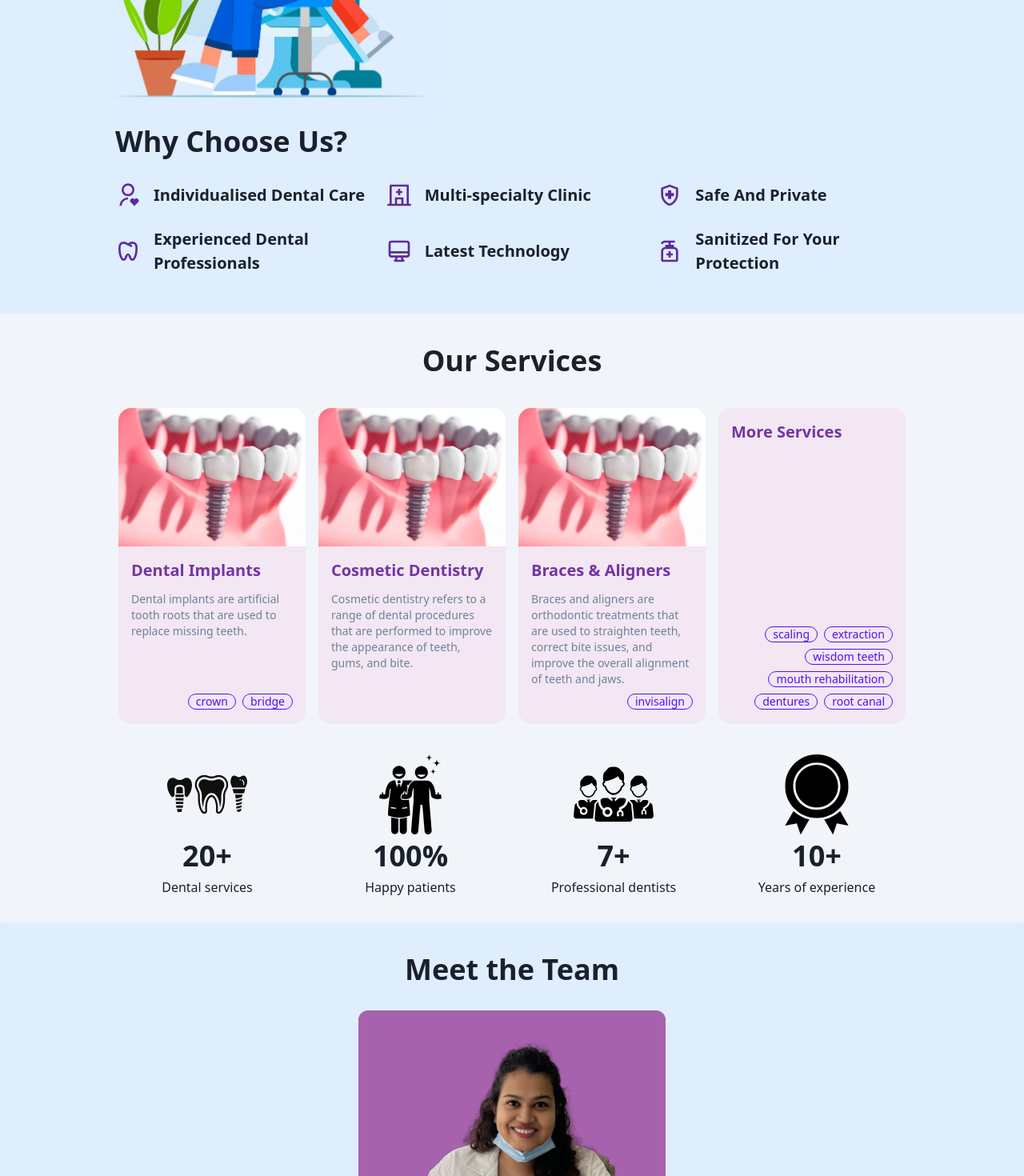
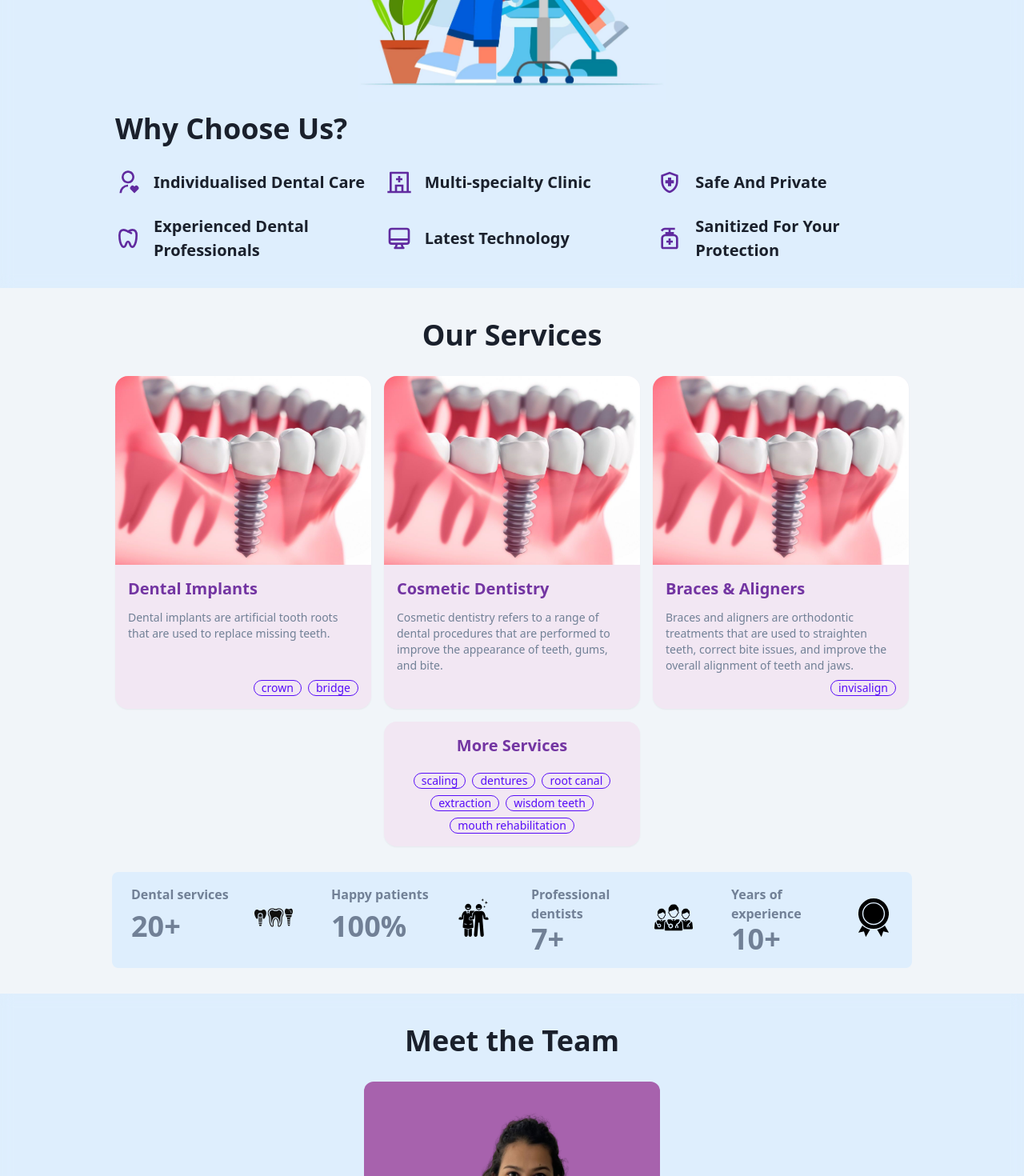
Before and after one commit to drtanikaulavkar/emergedentalstudio, a Next.js app: page / in a window 1280 px wide. Shown: the part 660-2130 px from the top of the page at 80% size. Built offline with nearby package versions, Linux system fonts and the light colour scheme.

Commit message:
Enchancements to team and services

```diff
--- a/src/hero/HeroV3.tsx
+++ b/src/hero/HeroV3.tsx
@@ -13,7 +13,7 @@ type IHeroOneButtonProps = {
 
 const HeroV3 = (props: IHeroOneButtonProps) => {
   return (
-    <div className="flex flex-row flex-wrap justify-between items-center">
+    <div className="flex flex-row flex-wrap justify-center items-center">
       <div className="flex-grow text-center py-8">
         <h1 className="text-5xl text-gray-900 font-semibold whitespace-pre-line leading-hero">
           {props.title}
@@ -23,7 +23,7 @@ const HeroV3 = (props: IHeroOneButtonProps) => {
         </div>
         <div className="mt-6">{props.button}</div>
       </div>
-      <div className=" lg:basis-2/5">
+      <div className="max-w-sm lg:basis-2/5">
         <Image src={heroImg} alt="dentist w patient" />
       </div>
     </div>
--- a/src/templates/Home.tsx
+++ b/src/templates/Home.tsx
@@ -4,7 +4,7 @@ import { Footer } from './Footer';
 import { Hero } from './Hero';
 import { Nav } from './Nav';
 import { Services } from './Services';
-import { Stats } from './Stats';
+import { StatsV2 } from './StatsV2';
 import { Team } from './Team';
 import { Testimonials } from './Testimonials';
 import { WhyChooseUs } from './WhyChooseUs';
@@ -14,12 +14,17 @@ const Home = () => (
     <Background image>
       <Nav />
       <Hero />
-      <WhyChooseUs />
+      <div className="hidden md:lg:block">
+        <WhyChooseUs />
+      </div>
     </Background>
     <Services />
-    <Stats />
+    <StatsV2 />
     <Background image>
       <Team />
+      <div className="block md:lg:hidden">
+        <WhyChooseUs />
+      </div>
     </Background>
     <Testimonials />
     <Background image>
--- a/src/templates/OneService.tsx
+++ b/src/templates/OneService.tsx
@@ -3,18 +3,29 @@ type IServiceProps = {
   summary?: string;
   photo?: string;
   keywords?: string[];
+  titleCenter?: boolean;
 };
 
 const OneService = (props: IServiceProps) => {
   return (
-    <div className="card card-compact md:lg:m-2 my-2 bg-primary-0 shadow-sm hover:border-2 hover:border-primary-400">
+    <div className="card card-compact max-w-sm md:lg:max-w-xs bg-primary-0 shadow-sm hover:border-2 hover:border-primary-400">
       <figure>
         {props.photo && <img src={props.photo} alt={props.title} />}
       </figure>
       <div className="card-body">
-        <h2 className="card-title text-primary-700">{props.title}</h2>
+        <h2
+          className={`card-title text-primary-700 ${
+            props.titleCenter ? 'mx-auto' : ''
+          }`}
+        >
+          {props.title}
+        </h2>
         <p>{props.summary}</p>
-        <div className="card-actions justify-end">
+        <div
+          className={`card-actions ${
+            props.titleCenter ? 'justify-center' : 'justify-end'
+          }`}
+        >
           {props.keywords?.map((keyword) => (
             <div className="badge badge-outline badge-primary" key={keyword}>
               {keyword}
--- a/src/templates/PersonTeam.tsx
+++ b/src/templates/PersonTeam.tsx
@@ -10,7 +10,7 @@ type IServiceProps = {
 
 const PersonTeam = (props: IServiceProps) => {
   return (
-    <div className="md:lg:w-96 flex flex-col justify-between">
+    <div className="max-w-md flex flex-col justify-between">
       <div className="w-full relative h-72 bg-primary-100 rounded-t-xl">
         {props.photo && (
           <Image
--- a/src/templates/Services.tsx
+++ b/src/templates/Services.tsx
@@ -62,7 +62,7 @@ const ImplantPhoto = '/assets/services/implant/implant1.jpg';
 const Carousel = (props: { len: number }) => (
   <>
     {services.slice(0, props.len).map((item) => (
-      <div className="carousel-item basis-1/4" key={item.title}>
+      <div className="flex" key={item.title}>
         <OneService
           title={item.title}
           summary={item.summary}
@@ -71,17 +71,18 @@ const Carousel = (props: { len: number }) => (
         />
       </div>
     ))}
-    <div className="carousel-item basis-1/4">
+    <div className="my-auto">
       <OneService
         title="More Services"
+        titleCenter
         summary=""
         keywords={[
           'scaling',
+          'dentures',
+          'root canal',
           'extraction',
           'wisdom teeth',
           'mouth rehabilitation',
-          'dentures',
-          'root canal',
         ]}
       />
     </div>
@@ -91,11 +92,14 @@ const Carousel = (props: { len: number }) => (
 const Services = () => (
   <div id="services">
     <Section title="Our Services">
-      <div className="grid-cols-4 hidden md:lg:flex w-full">
+      {/* <div className="hidden md:lg:flex carousel w-full">
         <Carousel len={3} />
       </div>
-      <div className="md:lg:hidden carousel carousel-vertical w-full">
+      <div className="md:lg:hidden carousel justify-center carousel-vertical w-full">
         <Carousel len={2} />
+      </div> */}
+      <div className="flex flex-wrap justify-center gap-4 w-full">
+        <Carousel len={3} />
       </div>
     </Section>
   </div>
--- /dev/null
+++ b/src/templates/StatsV2.tsx
@@ -0,0 +1,65 @@
+import Image from 'next/image';
+import CountUp from 'react-countup';
+
+import imgDentalServices from '../../public/assets/images/stats/dentalTreatments.svg';
+import imgHappyPatients from '../../public/assets/images/stats/happyPatients.svg';
+import imgProfsOnBoard from '../../public/assets/images/stats/profsOnBoard.svg';
+import imgYearsOfExp from '../../public/assets/images/stats/yearsOfExp.svg';
+import { Section } from '../layout/Section';
+
+type StatType = {
+  number: number;
+  symbol: string;
+  text: string;
+  icon?: any;
+};
+
+const statistics: StatType[] = [
+  {
+    number: 20,
+    symbol: '+',
+    text: 'Dental services',
+    icon: imgDentalServices,
+  },
+  { number: 100, symbol: '%', text: 'Happy patients', icon: imgHappyPatients },
+  {
+    number: 7,
+    symbol: '+',
+    text: 'Professional dentists',
+    icon: imgProfsOnBoard,
+  },
+  { number: 10, symbol: '+', text: 'Years of experience', icon: imgYearsOfExp },
+];
+
+const Stat = (props: { item: StatType }) => (
+  <div className="stat">
+    <div className="stat-figure text-primary">
+      <Image
+        src={props.item.icon}
+        width={'48'}
+        height={'48'}
+        loading="lazy"
+        alt={`${props.item.text} icon`}
+      />
+    </div>
+    <div className="font-semibold text-primary">{props.item.text}</div>
+    <div className="stat-value text-primary">
+      <CountUp end={props.item.number} enableScrollSpy />
+      {props.item.symbol}
+    </div>
+    {/* <div className="stat-desc text-primary-100">21% more than last month</div> */}
+  </div>
+);
+const Stats = () => (
+  <Section yPadding="py-0 pb-8">
+    <div className="flex justify-center bg-[#deeefd] rounded-lg">
+      {/* <div className="stats stats-vertical bg-[#deeefd] text-gray-800 md:lg:stats-horizontal shadow"> */}
+      {statistics.map((item) => (
+        <Stat item={item} key={item.text} />
+      ))}
+    </div>
+    {/* </div> */}
+  </Section>
+);
+
+export { Stats as StatsV2 };
--- a/src/templates/WhyChooseUs.tsx
+++ b/src/templates/WhyChooseUs.tsx
@@ -22,7 +22,7 @@ const features: { title: string; icon?: ReactNode }[] = [
 ];
 
 const WhyChooseUs = () => (
-  <Grid title="Why Choose Us?" yPadding="py-12 lg:pt-0 px-4">
+  <Grid title="Why Choose Us?" yPadding="pt-0 pb-6 lg:pb-8 px-4">
     {features.map((item) => (
       <div key={item.title} className="flex gap-4 items-center">
         <IconContext.Provider value={{ size: '32' }}>
```
